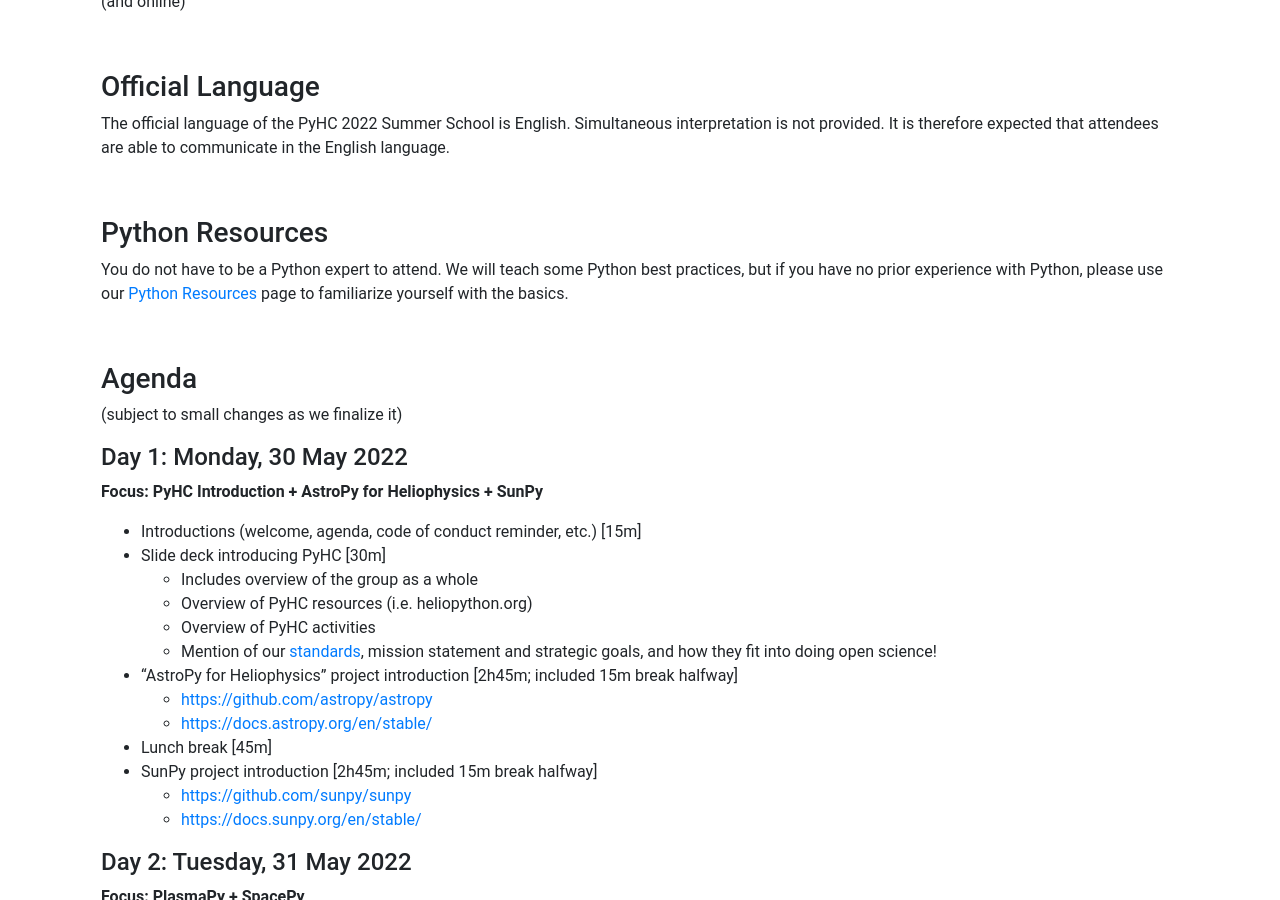
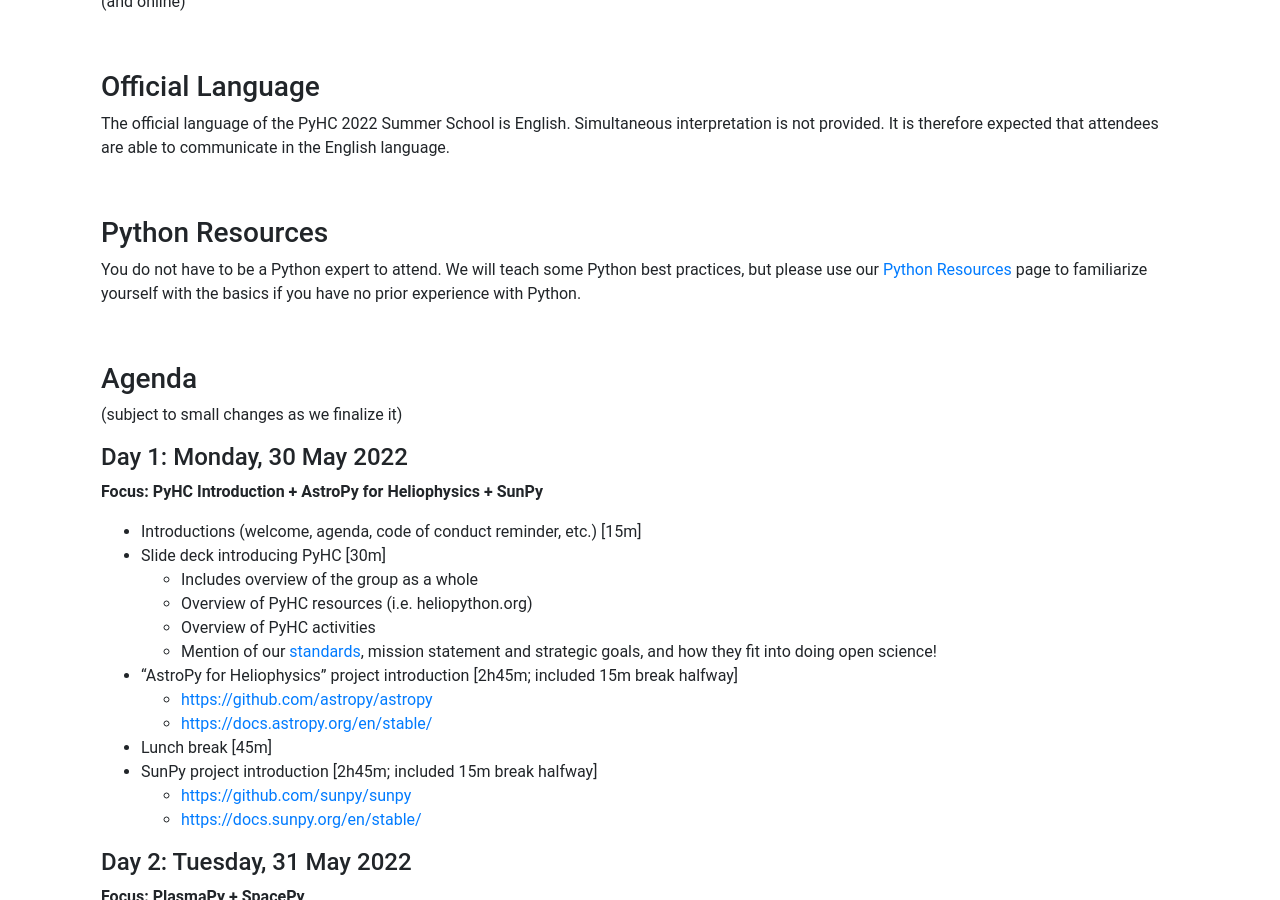
Before and after one commit to heliophysicsPy/heliophysicsPy.github.io, a Jekyll site: the page built from _pages/meetings/summer_school.md, in a window 1280 px wide and 900 px high, scrolled down 1299 px. Built offline with Jekyll 4.4.1, drawn with Linux system fonts in a browser that asks for light colours; nearby versions of some CDN libraries.

Commit message:
Text update

```diff
--- a/_pages/meetings/summer_school.md
+++ b/_pages/meetings/summer_school.md
@@ -39,7 +39,7 @@
 <br>
 
 ### Python Resources
-You do not have to be a Python expert to attend. We will teach some Python best practices, but if you have no prior experience with Python, please use our <a href="{{ site.baseurl }}/docs/python_resources/">Python Resources</a> page to familiarize yourself with the basics.
+You do not have to be a Python expert to attend. We will teach some Python best practices, but please use our <a href="{{ site.baseurl }}/docs/python_resources/">Python Resources</a> page to familiarize yourself with the basics if you have no prior experience with Python.
 
 <br>
 
```
